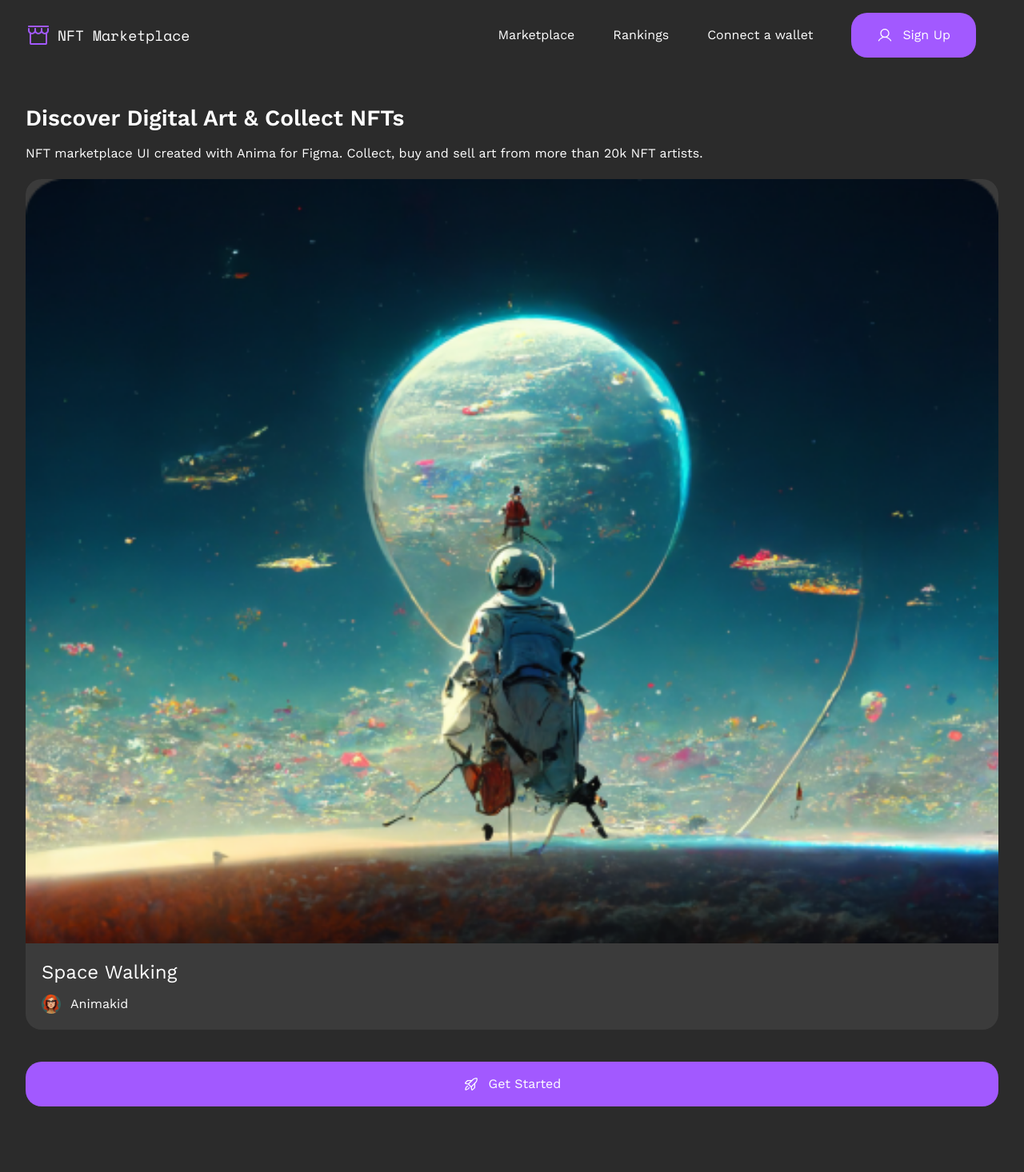
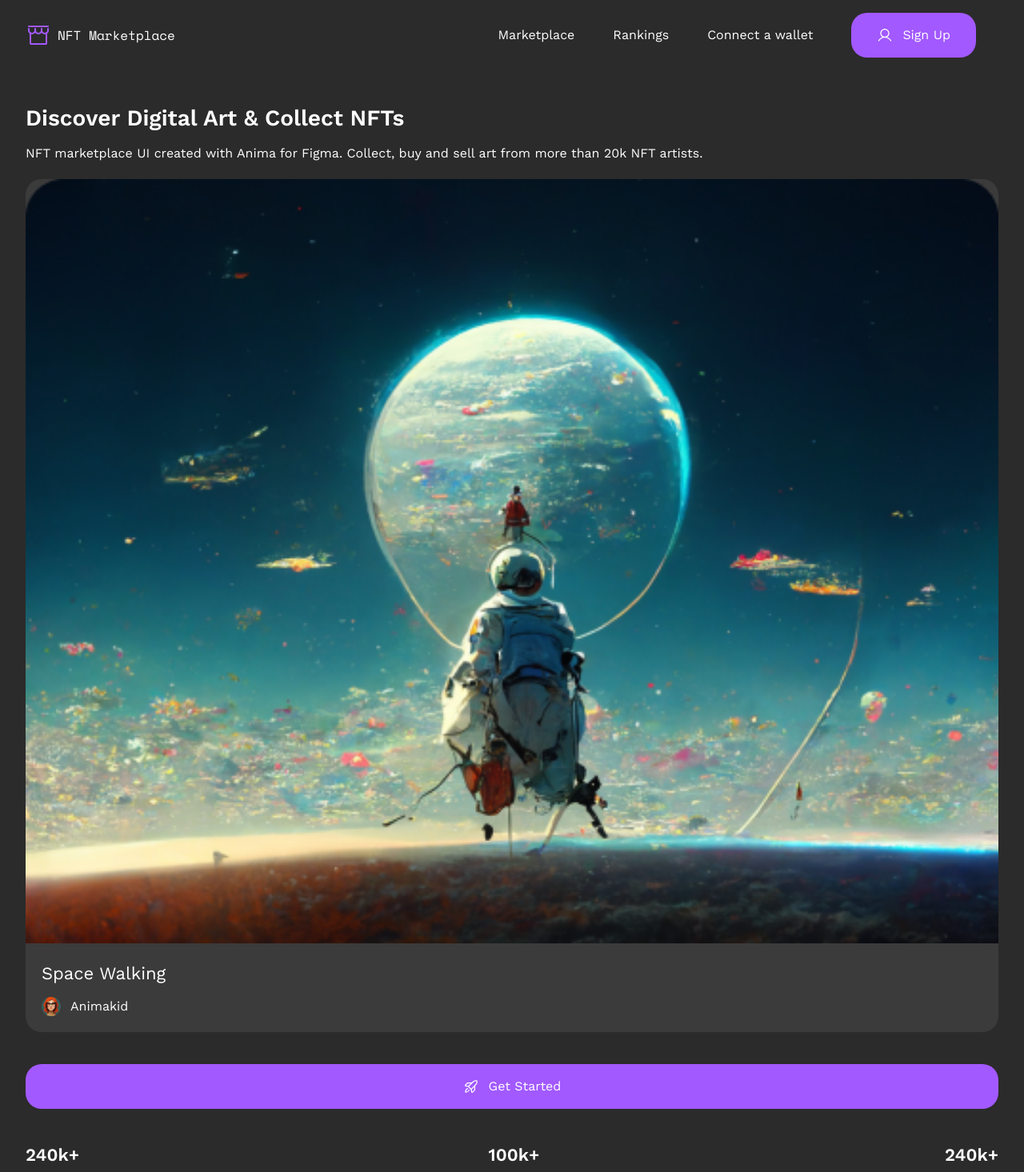
Before and after one commit to S-a-b-r/NFT_marketplace_front, a Vue app: page / in a window 1280 px wide. Shown: the top 1466 px of the page at 80% size. Built offline with nearby package versions, Linux system fonts and the light colour scheme.

Commit message:
Закончил первую секцию под мобилки

```diff
--- a/src/assets/css/style.css
+++ b/src/assets/css/style.css
@@ -9,6 +9,6 @@
       @apply py-10 px-8;
     }
     .title{
-        @apply font-semibold text-[1.75rem] leading-10
+        @apply font-semibold text-2xl leading-10
     }
   }
--- /dev/null
+++ b/src/components/StatsComponent.vue
@@ -0,0 +1,20 @@
+<template>
+    <div class="flex flex-col">
+        <span class="font-semibold text-xl">{{count}}</span>
+        <slot></slot>
+    </div>
+</template>
+
+<script setup>
+import {defineProps} from 'vue';
+
+const props = defineProps({
+    count: String,
+    title: String,
+})
+
+</script>
+
+<style scoped>
+
+</style>
--- a/src/pages/IndexPage.vue
+++ b/src/pages/IndexPage.vue
@@ -4,19 +4,28 @@
         <section class="content_container">
             <div class="mb-5">
                 <h1 class="title mb-3">Discover Digital Art & Collect NFTs</h1>
-                <div>NFT marketplace UI created with Anima for Figma. Collect, buy and sell art from more than 20k NFT artists.</div>
+                <div>NFT marketplace UI created with Anima for Figma. Collect,
+                    buy and sell art from more than 20k NFT artists.
+                </div>
             </div>
             <div class="bg-gray rounded-[20px] mb-10">
                 <img class="w-full" src="src/assets/images/image_first.png"/>
                 <div class="p-5">
-                    <h2 class="text-2xl mb-3">Space Walking</h2>
+                    <h2 class="text-xl mb-3">Space Walking</h2>
                     <div class="flex">
                         <img width="24" height="24" src="src/assets/images/avatars/20.png"/>
                         <span class="ml-3">Animakid</span>
                     </div>
                 </div>
             </div>
-            <ButtonComponent class="mb-10 w-full justify-center" :is-purple="true" icon-name="RocketLaunch">Get Started</ButtonComponent>
+            <ButtonComponent class="mb-10 w-full justify-center" :is-purple="true"
+                icon-name="RocketLaunch">Get Started
+            </ButtonComponent>
+            <div class="flex justify-between">
+                <StatsComponent :count="'240k+'">Total Sale</StatsComponent>
+                <StatsComponent :count="'100k+'">Auctions</StatsComponent>
+                <StatsComponent :count="'240k+'">Artists</StatsComponent>
+            </div>
         </section>
     </div>
 </template>
@@ -24,8 +33,7 @@
 <script setup>
 import HeaderComponent from '@/components/HeaderComponent.vue';
 import ButtonComponent from '../components/UI/ButtonComponent.vue';
-
-
+import StatsComponent from '../components/StatsComponent.vue';
 </script>
 
 <style scoped>
--- a/tailwind.config.js
+++ b/tailwind.config.js
@@ -16,6 +16,15 @@ module.exports = {
         main: ['Work Sans'],
         second: ['Space Mono'],
       },
+      fontSize: {
+        'sm': ['0.75rem', '0.825rem'],
+        'base': ['1rem', '1.4rem'],
+        'xl': ['1.375rem', '2.2rem'],
+        '2xl': ['1.75rem', '2.45rem'],
+        '3xl': ['2.375rem', '2.85rem'],
+        '4xl': ['3.1875rem', ' 3.5rem'],
+        '5xl': ['4.1875rem', '4.6rem'],
+      },
       extend: {},
     },
     plugins: [],
```
